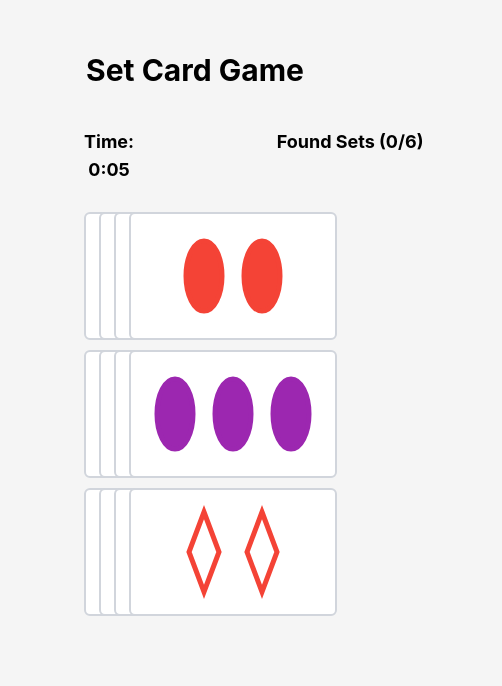
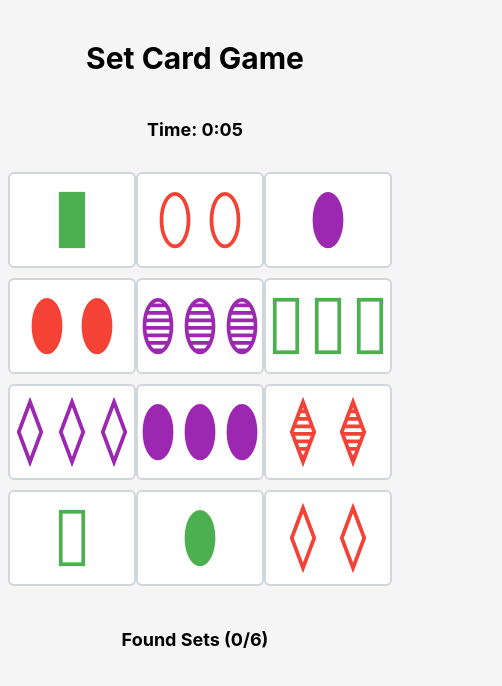
Before and after one commit to cpoonolly/set-game, a React (Vite) app: page / in a window 390 px wide. Shown: the top 686 px of the page, 502 px wide, since content can reach past the window. Built offline with nearby package versions, Linux system fonts and the light colour scheme.

Commit message:
first pass at responsiveness

```diff
--- a/src/App.tsx
+++ b/src/App.tsx
@@ -53,12 +53,12 @@ const App: React.FC = () => {
   }, [elapsedSeconds]);
 
   return (
-    <div className="text-center p-5">
+    <div className="text-center p-2 xl:p-5">
       <header className="mb-10">
         <h1 className="text-3xl font-bold mt-8 mb-5">Set Card Game</h1>
       </header>
 
-      <div className="flex flex-row gap-x-16 mx-16 justify-around">
+      <div className="flex flex-col lg:flex-row gap-y-10 lg:gap-x-16 lg:mx-16 justify-around">
         <GameBoard
           formattedTime={formattedTime}
           game={game}
--- a/src/Card.tsx
+++ b/src/Card.tsx
@@ -85,14 +85,14 @@ const Card: React.FC<CardProps> = ({
   const shapeCount = getShapeCount(properties.count);
 
   const DEFAULT_CARD_CLASSNAME =
-    "border-2 rounded-md p-5 cursor-pointer transition-all duration-200 h-32 w-52 gap-2 p-2";
+    "border-2 rounded-md p-5 cursor-pointer transition-all duration-200 h-24 w-32 md:h-32 md:w-52 lg:gap-2 lg:p-2";
 
   const READ_ONLY_CARD_CLASSNAME = "h-16 w-24 m-0.5 rounded-sm";
 
   return (
     <div
       className={clsx(
-        "bg-white border border-gray-300 flex items-center justify-center",
+        "bg-white border border-gray-300 flex items-center justify-center mx-auto",
         readOnly
           ? READ_ONLY_CARD_CLASSNAME
           : [
@@ -108,11 +108,19 @@ const Card: React.FC<CardProps> = ({
         <div
           key={index}
           className={clsx(
-            readOnly && {
-              "scale-50": true,
-              "first:-mr-5 last:-ml-5": shapeCount === 3,
-              "first:-mr-2 last:-ml-2": shapeCount !== 3,
-            }
+            readOnly
+              ? [
+                  "scale-50",
+                  shapeCount === 3
+                    ? "first:-mr-5 last:-ml-5"
+                    : "first:-mr-2 last:-ml-2",
+                ]
+              : [
+                  "scale-75 md:scale-100",
+                  shapeCount === 3
+                    ? "first:-mr-2 last:-ml-2 md:first:mr-0 md:last:ml-0"
+                    : "md:first:mr-1 md:last:ml-1",
+                ]
           )}
         >
           <Shape
--- a/src/FoundSets.tsx
+++ b/src/FoundSets.tsx
@@ -11,7 +11,7 @@ export const FoundSets: FC<FoundSetsProps> = ({ sets, setCount }) => {
     <div className="flex flex-col gap-y-6.5">
       <h3 className="text-lg font-bold">Found Sets {setCount}</h3>
 
-      <div className="flex flex-col">
+      <div className="flex flex-col items-center justify-center">
         {sets.length > 0 ? (
           sets.map((set, index) => (
             <div key={index} className="flex flex-row">
--- a/src/GameBoard.tsx
+++ b/src/GameBoard.tsx
@@ -22,7 +22,7 @@ export const GameBoard: FC<GameBoardProps> = ({
         <p>Time: {formattedTime}</p>
         {game.isComplete && <p className="text-green-600">Game Complete! 🎉</p>}
       </div>
-      <div className="grid grid-cols-4 gap-2.5 max-w-4xl">
+      <div className="grid grid-cols-3 xl:grid-cols-4 gap-2.5 max-w-4xl justify-center items-center">
         {Array.from(game.board.cards).map((card) => (
           <Card
             key={card}
```
